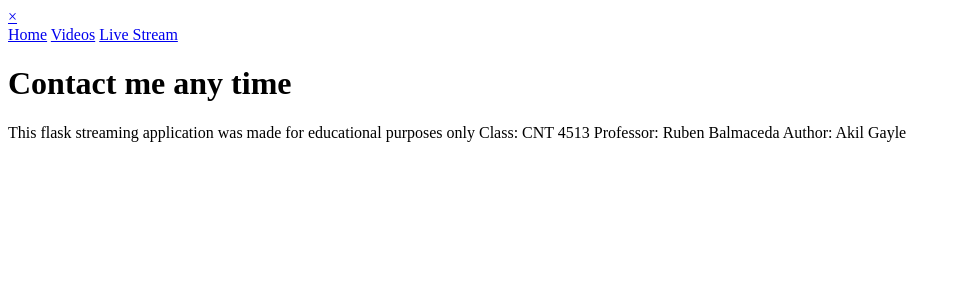
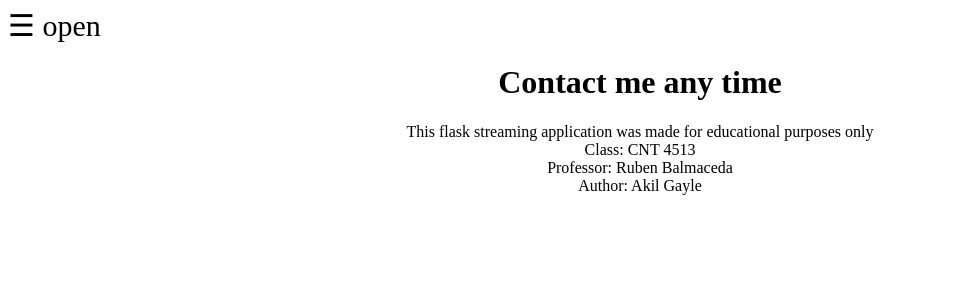
Before and after one commit to akilga09/projectwebsite, a Flask app: page /contact in a window 1280 px wide. Shown: the top 300 px of the page, without its empty margins (0-961 px from the left). Run offline with Flask 2, Linux system fonts and the light colour scheme.

Commit message:
allot more progress

```diff
--- a/static/CSS/contact.css
+++ b/static/CSS/contact.css
@@ -2,3 +2,61 @@ body{
     background-color: 74D5BC;
     color: black;
 }
+
+
+h2, h1 {text-align: center;}
+p {text-align: center;}
+div {text-align: center;}
+
+
+.overlay {
+  height: 100%;
+  width: 0;
+  position: fixed;
+  z-index: 1;
+  top: 0;
+  left: 0;
+  background-color: rgb(0,0,0);
+  background-color: rgba(0,0,0, 0.9);
+  overflow-x: hidden;
+  transition: 0.5s;
+}
+
+.overlay-content {
+  position: relative;
+  top: 25%;
+  width: 100%;
+  text-align: center;
+  margin-top: 30px;
+}
+
+.overlay a:hover, .overlay a:focus {
+  color: #f1f1f1;
+}
+
+.overlay .closebtn {
+  position: absolute;
+  top: 20px;
+  right: 45px;
+  font-size: 60px;
+}
+
+.overlay a:hover, .overlay a:focus {
+  color: #f1f1f1;
+}
+
+.overlay .closebtn {
+  position: absolute;
+  top: 20px;
+  right: 45px;
+  font-size: 60px;
+}
+
+@media screen and (max-height: 450px) {
+  .overlay a {font-size: 20px}
+  .overlay .closebtn {
+  font-size: 40px;
+  top: 15px;
+  right: 35px;
+  }
+}
--- /dev/null
+++ b/static/JS/contact.js
@@ -0,0 +1,7 @@
+function openNav() {
+  document.getElementById("myNav").style.width = "50%";
+}
+
+function closeNav() {
+  document.getElementById("myNav").style.width = "0%";
+}
--- a/templates/contact.html
+++ b/templates/contact.html
@@ -3,13 +3,16 @@
 <head>
     <meta charset="UTF-8">
   <link rel="stylesheet", type="text/css", href="static/CSS/contact.css">
+  <script type="text/javascript" src="static/JS/contact.js"></script>
 
 </head>
 <body>
+<span style="font-size:30px;cursor:pointer" onclick="openNav()">&#9776; open</span>
+
 <div id="myNav" class="overlay">
   <a href="javascript:void(0)" class="closebtn" onclick="closeNav()">&times;</a>
   <div class="overlay-content">
-    <a href="index">Home</a>
+    <a href="/">Home</a>
     <a href="videos">Videos</a>
     <a href="videostream">Live Stream</a>
   </div>
@@ -19,8 +22,11 @@
 
 <p>
   This flask streaming application was made for educational purposes only
+  <br>
   Class: CNT 4513
+  <br>
   Professor: Ruben Balmaceda
+  <br>
   Author: Akil Gayle
 </p>
 
--- a/templates/index.html
+++ b/templates/index.html
@@ -6,6 +6,8 @@
   <script type="text/javascript" src="static/JS/index.js"></script>
 </head>
 <body>
+
+<span style="font-size:30px;cursor:pointer" onclick="openNav()">&#9776; open</span>
 
 <div id="myNav" class="overlay">
   <a href="javascript:void(0)" class="closebtn" onclick="closeNav()">&times;</a>
@@ -18,6 +20,6 @@
   <h2>Welcome to Beta Streaming</h2>
     <p>Click on the element below to open the fullscreen overlay navigation menu.</p>
   <p>In this example, the navigation menu will slide in, from left to right:</p>
-  <span style="font-size:30px;cursor:pointer" onclick="openNav()">&#9776; open</span>
+
 </body>
 </html>
--- a/templates/videos.html
+++ b/templates/videos.html
@@ -7,10 +7,12 @@
 </head>
 <body>
 
+<span style="font-size:30px;cursor:pointer" onclick="openNav()">&#9776; open</span>
+
 <div id="myNav" class="overlay">
   <a href="javascript:void(0)" class="closebtn" onclick="closeNav()">&times;</a>
   <div class="overlay-content">
-    <a href="index">Home</a>
+    <a href="/">Home</a>
     <a href="videostream">Live Stream</a>
     <a href="contact">Contact</a>
   </div>
--- a/templates/videostream.html
+++ b/templates/videostream.html
@@ -2,16 +2,18 @@
 <html lang="en">
 <head>
     <meta charset="UTF-8">
-    <title>Title</title>
+    <title>Live Video Stream</title>
     <link rel= "stylesheet" type="text/css" href="static/CSS/videostream.css">
     <script type="text/javascript" src="static/JS/videostream.js"></script>
 </head>
 <body>
 
+<span style="font-size:30px;cursor:pointer" onclick="openNav()">&#9776; open</span>
+
 <div id="myNav" class="overlay">
   <a href="javascript:void(0)" class="closebtn" onclick="closeNav()">&times;</a>
   <div class="overlay-content">
-    <a href="index">Home</a>
+    <a href="/">Home</a>
     <a href="videos">Videos</a>
     <a href="contact">Contact</a>
   </div>
```
Also changed, not shown: static/CSS/videostream.css (+53 -0 lines).
